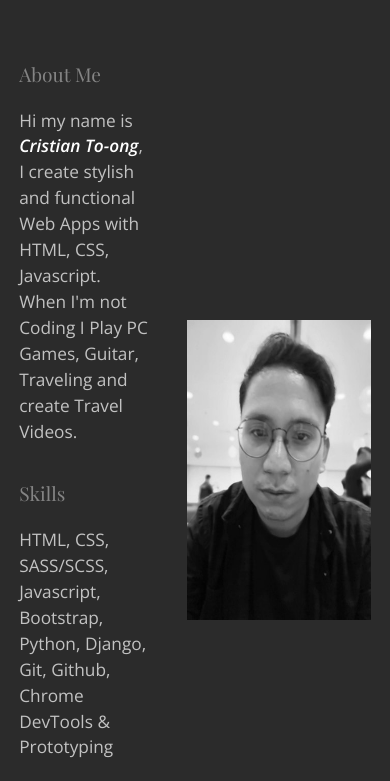
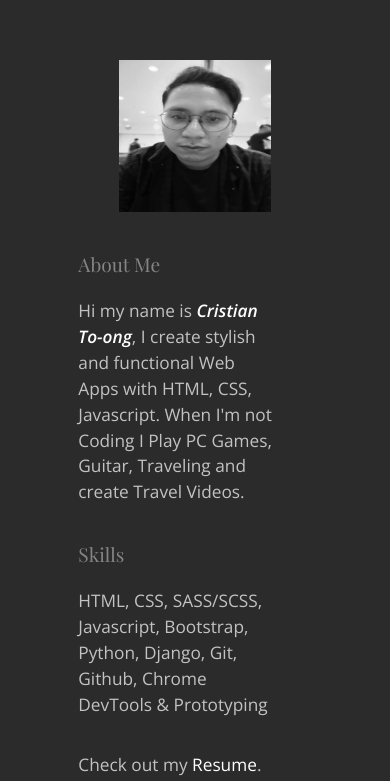
Before and after one commit to cristiantoong/portoflio-v2, a plain HTML site: page index.html in a window 390 px wide. Shown: the part 2540-3321 px from the top of the page. Drawn offline with nearby package versions, Linux system fonts and the light colour scheme.

Commit message:
grid updated

```diff
--- a/css/media_queries.scss
+++ b/css/media_queries.scss
@@ -116,7 +116,20 @@
 
 @media screen and (max-width:620px) {
     #about {
-        padding: 5em 1em!important;
+        padding: 5em 0!important;
+        flex-direction: column;
+        .left-info{
+            order: 2;
+        }
+        .right-info {
+            margin-bottom: 2em;
+            width: 152px;
+            height: 152px;
+            order: 1!important;
+            // img {
+            //     border-radius: 50%;
+            // }
+        }
     }
     #contact {
         padding: 5em 5em;
```
Also changed, not shown: css/media_queries.css, 1 other file.
